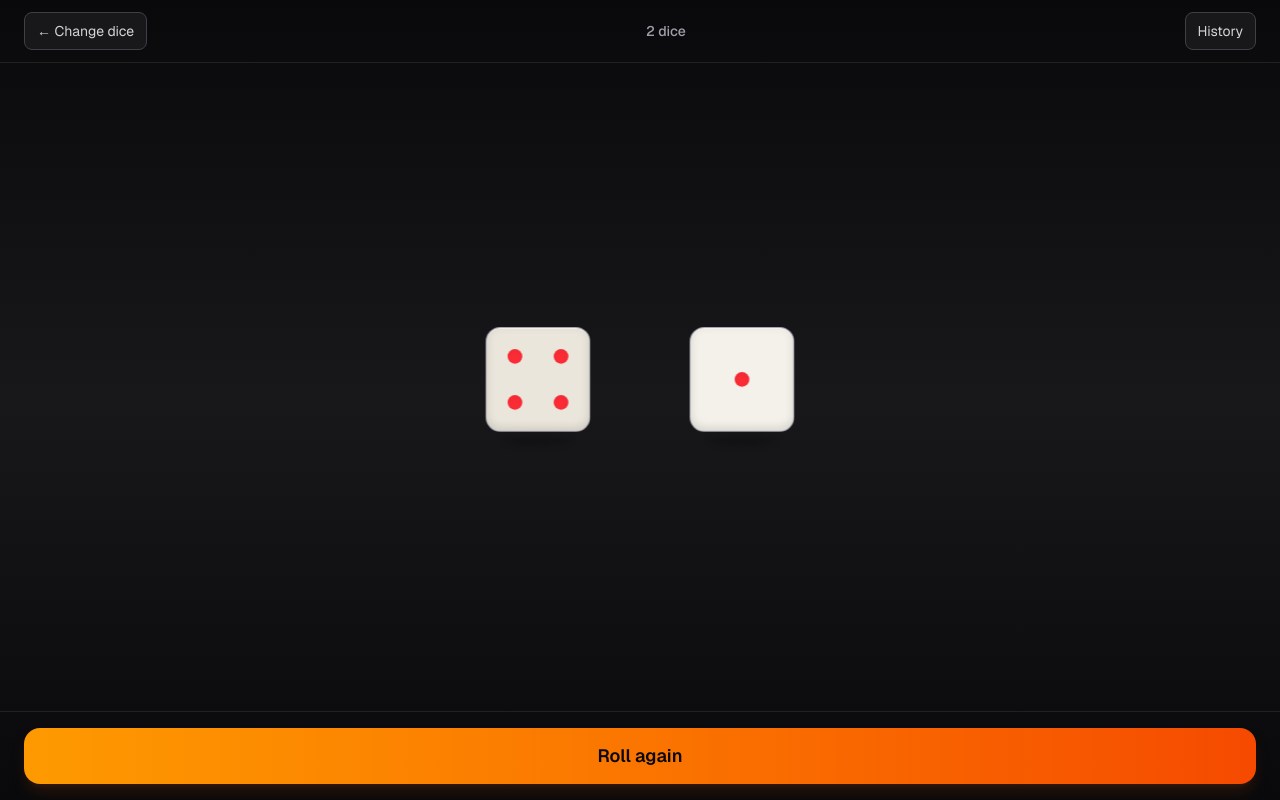
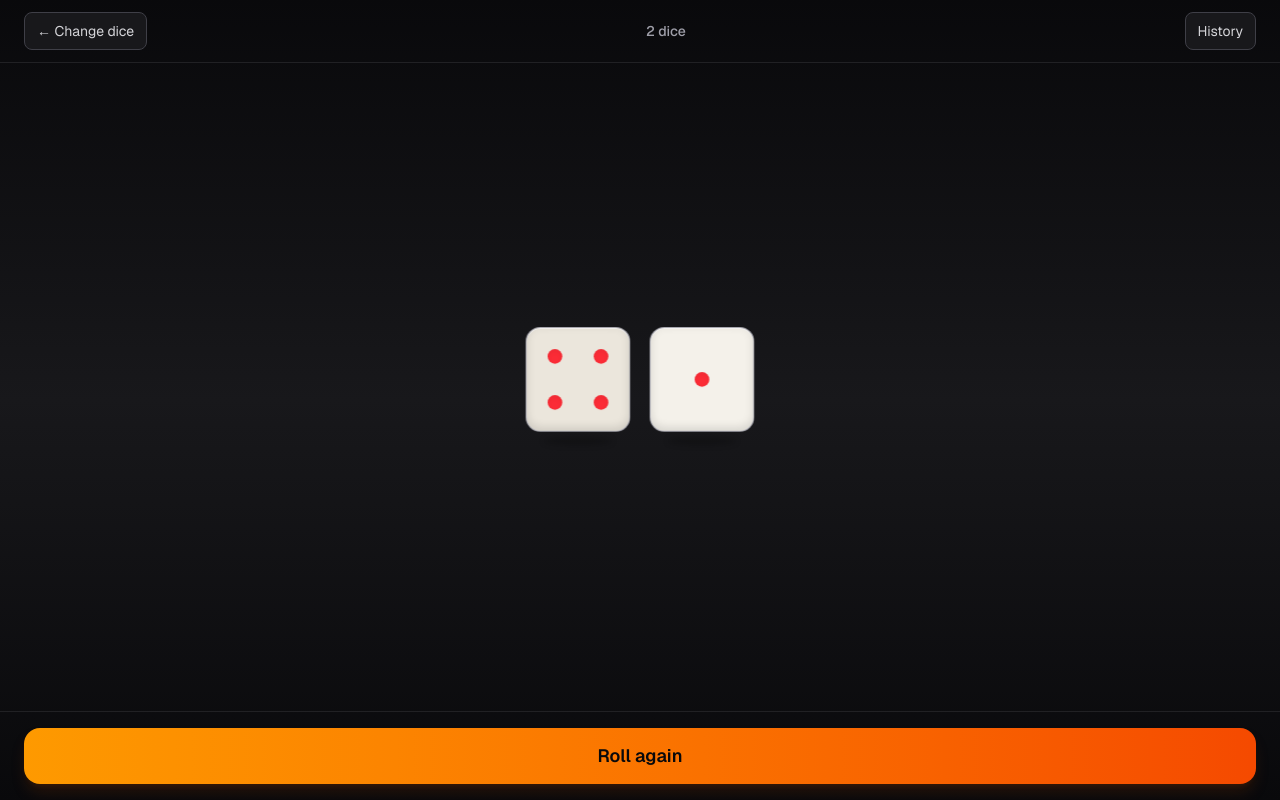
Before and after one commit to mail2robbins/diceroller, a Next.js app: page / in a window 1280 px wide. Both pictures are taken after a click on the button "Start rolling". Built offline with nearby package versions, Linux system fonts and the light colour scheme.

Commit message:
feat: align the dice in center - all screentypes

```diff
--- a/components/DiceCountSelector.tsx
+++ b/components/DiceCountSelector.tsx
@@ -111,7 +111,7 @@ export function DiceCountSelector({
         </button>
       </div>
       <p id={hintId} className="text-xs text-zinc-500">
-        Allowed: 1, 2, or even counts up to 12 (4, 6, 8, 10, 12).
+        Allowed: 1 to 12 dice.
       </p>
       <div className="flex flex-wrap gap-2">
         <input
--- a/components/DiceGrid.tsx
+++ b/components/DiceGrid.tsx
@@ -9,23 +9,15 @@ type DiceGridProps = {
 
 export function DiceGrid({ values, rolling = false }: DiceGridProps) {
   const count = values.length;
-  const gridClass =
-    count <= 2
-      ? "grid-cols-2 max-w-xs"
-      : count <= 4
-        ? "grid-cols-2 sm:grid-cols-4 max-w-md"
-        : count <= 6
-          ? "grid-cols-3 sm:grid-cols-6 max-w-2xl"
-          : "grid-cols-4 sm:grid-cols-6 max-w-3xl";
 
   return (
     <div
-      className={`mx-auto grid w-full justify-items-center gap-3 sm:gap-4 ${gridClass}`}
+      className="mx-auto flex w-full flex-wrap justify-center gap-3 sm:gap-4"
       role="list"
       aria-label={rolling ? "Dice rolling" : `${count} dice showing results`}
     >
       {values.map((v, i) => (
-        <div key={`${i}-${rolling ? "r" : v}`} role="listitem">
+        <div key={`${i}-${rolling ? "r" : v}`} role="listitem" className="inline-flex">
           <Die value={v} rolling={rolling} index={i} />
         </div>
       ))}
--- a/components/FullscreenRollView.tsx
+++ b/components/FullscreenRollView.tsx
@@ -17,10 +17,7 @@ type FullscreenRollViewProps = {
 };
 
 function gridClassForCount(count: number): string {
-  if (count <= 2) return "grid-cols-2 max-w-sm";
-  if (count <= 4) return "grid-cols-2 sm:grid-cols-4 max-w-lg";
-  if (count <= 6) return "grid-cols-3 sm:grid-cols-6 max-w-3xl";
-  return "grid-cols-4 sm:grid-cols-6 max-w-4xl";
+  return "flex flex-wrap justify-center gap-4 sm:gap-6 w-full";
 }
 
 export function FullscreenRollView({
@@ -130,7 +127,7 @@ export function FullscreenRollView({
           {animating ? "Rolling dice." : lastRollAnnouncement}
         </p>
         <div
-          className={`grid w-full justify-items-center gap-4 sm:gap-6 ${gridClassForCount(diceCount)}`}
+          className={`w-full ${gridClassForCount(diceCount)}`}
         >
           {targets.map((_, i) => (
             <Die3D
--- a/lib/dice.ts
+++ b/lib/dice.ts
@@ -1,4 +1,4 @@
-export const VALID_DICE_COUNTS = [1, 2, 4, 6, 8, 10, 12] as const;
+export const VALID_DICE_COUNTS = [1, 2, 3, 4, 5, 6, 7, 8, 9, 10, 11, 12] as const;
 
 export type DiceCount = (typeof VALID_DICE_COUNTS)[number];
 
@@ -29,12 +29,6 @@ export function validationMessageForCount(value: number): string | null {
   if (value > 12) {
     return "Maximum is 12 dice.";
   }
-  if (value === 1 || value === 2) {
-    return null;
-  }
-  if (value % 2 !== 0) {
-    return "Above 2 dice, only even counts are allowed (4, 6, 8, 10, 12).";
-  }
   if (!isValidDiceCount(value)) {
     return `Choose ${VALID_DICE_COUNTS.join(", ")}.`;
   }
```
